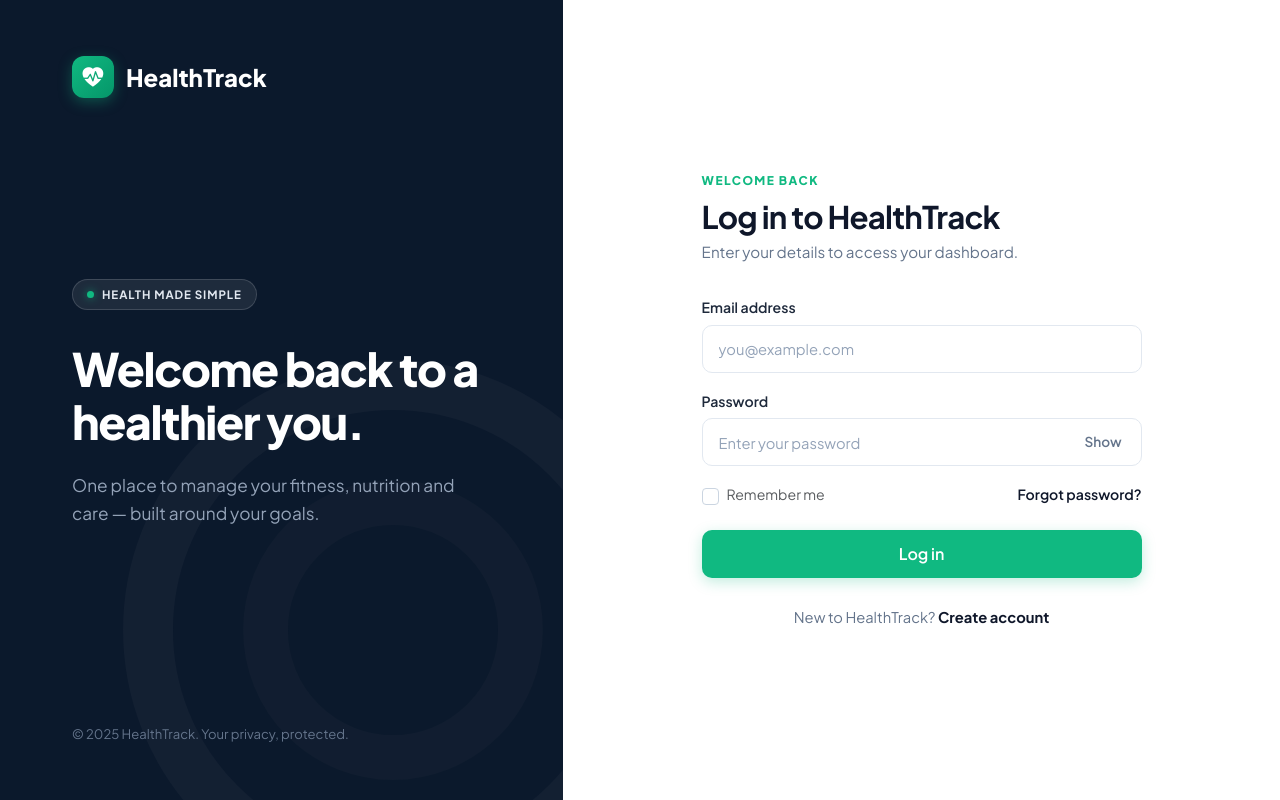
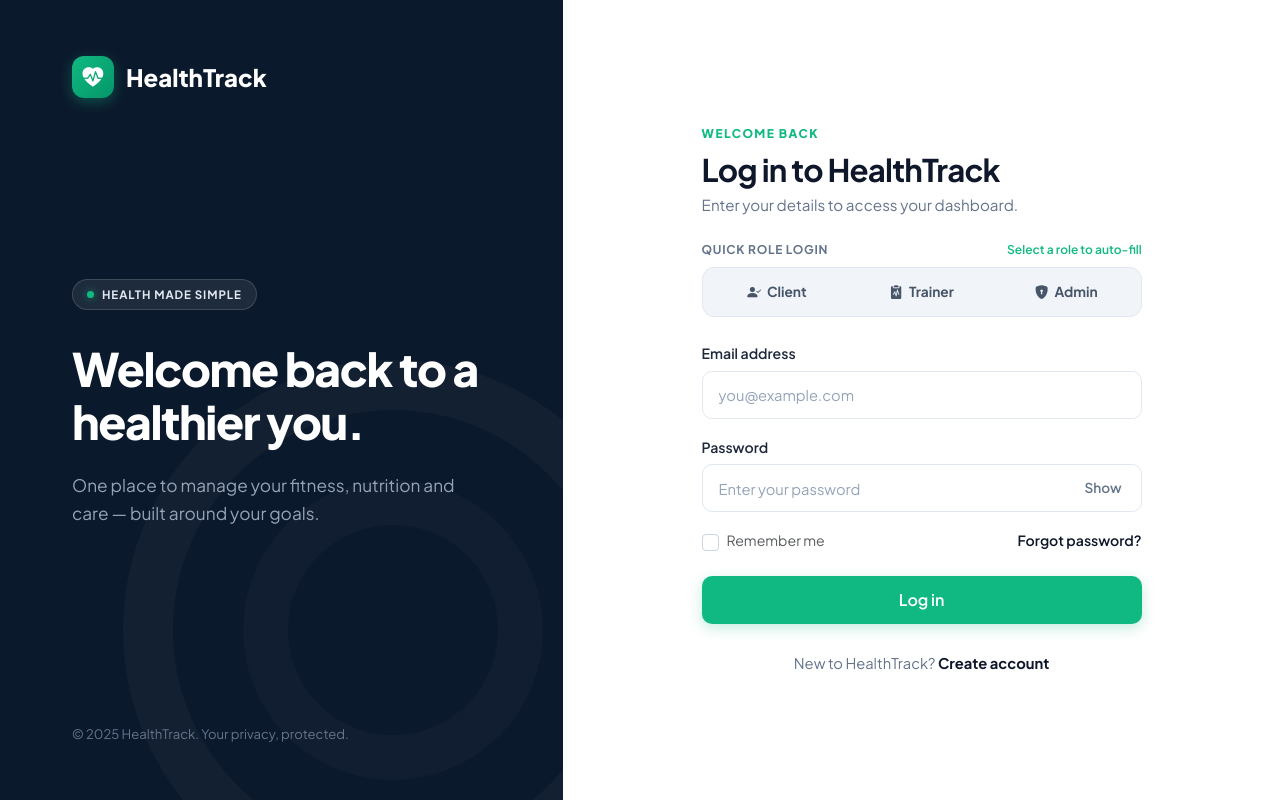
Before and after one commit to gowsi-03/HealthTrack, an ASP.NET Core app: page /Identity/Account/Login in a window 1280 px wide. Run offline with ASP.NET Core 8, Linux system fonts and the light colour scheme; some libraries are stand-ins or nearby versions.

Commit message:
feat(login-ui): add 3-button role quick-login toggle for Client, Trainer, and Admin

```diff
--- a/Areas/Identity/Pages/Account/Login.cshtml
+++ b/Areas/Identity/Pages/Account/Login.cshtml
@@ -203,7 +203,56 @@
         .form-subtitle {
             font-size: 0.95rem;
             color: var(--ht-muted);
-            margin-bottom: 2rem;
+            margin-bottom: 1.5rem;
+        }
+
+        /* Quick Role Toggle Buttons (Client / Trainer / Admin) */
+        .role-toggle-wrapper {
+            margin-bottom: 1.5rem;
+        }
+        .role-toggle-label {
+            font-size: 0.75rem;
+            font-weight: 700;
+            text-transform: uppercase;
+            letter-spacing: 0.06em;
+            color: var(--ht-muted);
+            margin-bottom: 0.5rem;
+            display: flex;
+            align-items: center;
+            justify-content: space-between;
+        }
+        .role-toggle-group {
+            display: grid;
+            grid-template-columns: repeat(3, 1fr);
+            gap: 6px;
+            background-color: #F1F5F9;
+            padding: 5px;
+            border-radius: 12px;
+            border: 1px solid var(--ht-border);
+        }
+        .role-toggle-btn {
+            border: none;
+            background: transparent;
+            color: #475569;
+            font-size: 0.86rem;
+            font-weight: 700;
+            padding: 0.55rem 0.5rem;
+            border-radius: 8px;
+            cursor: pointer;
+            display: inline-flex;
+            align-items: center;
+            justify-content: center;
+            gap: 6px;
+            transition: all 0.18s ease;
+        }
+        .role-toggle-btn:hover {
+            color: #0F172A;
+            background-color: rgba(255, 255, 255, 0.6);
+        }
+        .role-toggle-btn.active {
+            background-color: #FFFFFF;
+            color: var(--ht-green);
+            box-shadow: 0 2px 8px rgba(15, 23, 42, 0.08);
         }
 
         /* Form Inputs */
@@ -447,6 +496,28 @@
             <h2 class="form-title">Log in to HealthTrack</h2>
             <p class="form-subtitle">Enter your details to access your dashboard.</p>
 
+            <!-- 3-Way Quick Login Toggle (Client / Trainer / Admin) -->
+            <div class="role-toggle-wrapper">
+                <div class="role-toggle-label">
+                    <span>Quick Role Login</span>
+                    <span id="roleSelectedHint" style="color: var(--ht-green); font-weight: 600; text-transform: none; letter-spacing: 0;">Select a role to auto-fill</span>
+                </div>
+                <div class="role-toggle-group" role="group" aria-label="Quick Role Login Toggle">
+                    <button type="button" class="role-toggle-btn" id="toggleClientBtn" onclick="selectQuickRole('client', this)">
+                        <i class="bi bi-person-check-fill"></i>
+                        <span>Client</span>
+                    </button>
+                    <button type="button" class="role-toggle-btn" id="toggleTrainerBtn" onclick="selectQuickRole('trainer', this)">
+                        <i class="bi bi-clipboard2-pulse-fill"></i>
+                        <span>Trainer</span>
+                    </button>
+                    <button type="button" class="role-toggle-btn" id="toggleAdminBtn" onclick="selectQuickRole('admin', this)">
+                        <i class="bi bi-shield-lock-fill"></i>
+                        <span>Admin</span>
+                    </button>
+                </div>
+            </div>
+
             <form id="account" method="post" asp-route-returnUrl="@Model.ReturnUrl">
                 <div asp-validation-summary="ModelOnly" class="mb-3" role="alert"></div>
 
@@ -512,6 +583,36 @@
             btn.textContent = 'Show';
         }
     }
+
+    function selectQuickRole(role, btn) {
+        const credentials = {
+            client:  { email: 'client@healthtrack.com',  password: 'Client123!',  label: 'Client (Liam Smith)' },
+            trainer: { email: 'trainer@healthtrack.com', password: 'Trainer123!', label: 'Trainer (Dr. Maya Patel)' },
+            admin:   { email: 'admin@healthtrack.com',   password: 'Admin123!',   label: 'Admin (System Administrator)' }
+        };
+
+        const selected = credentials[role];
+        if (!selected) return;
+
+        document.querySelectorAll('.role-toggle-btn').forEach(b => b.classList.remove('active'));
+        if (btn) btn.classList.add('active');
+
+        const emailInput = document.getElementById('emailInput');
+        const passwordInput = document.getElementById('passwordInput');
+        const hint = document.getElementById('roleSelectedHint');
+
+        if (emailInput) {
+            emailInput.value = selected.email;
+            emailInput.dispatchEvent(new Event('input', { bubbles: true }));
+        }
+        if (passwordInput) {
+            passwordInput.value = selected.password;
+            passwordInput.dispatchEvent(new Event('input', { bubbles: true }));
+        }
+        if (hint) {
+            hint.textContent = selected.label;
+        }
+    }
 </script>
 
 </body>
```
